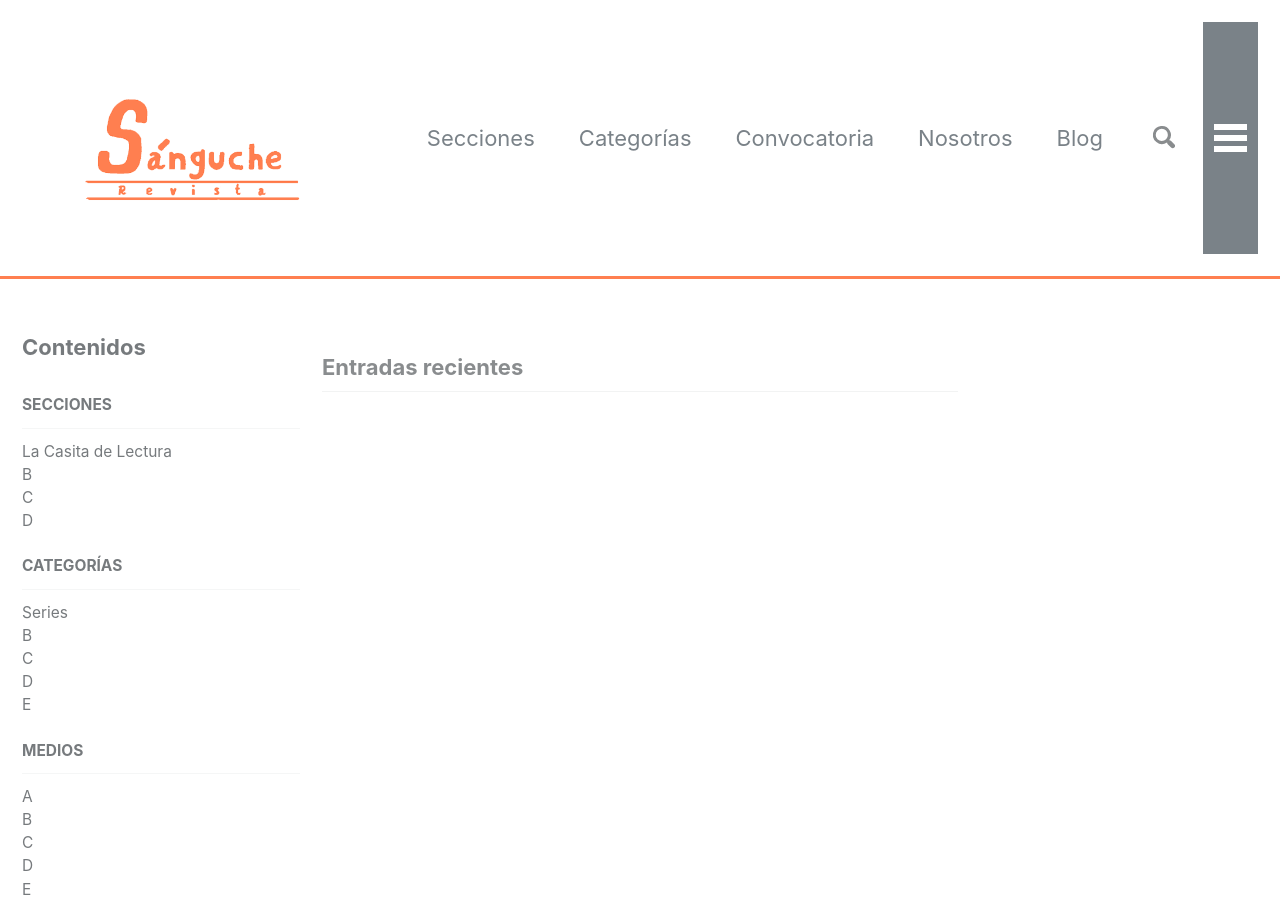
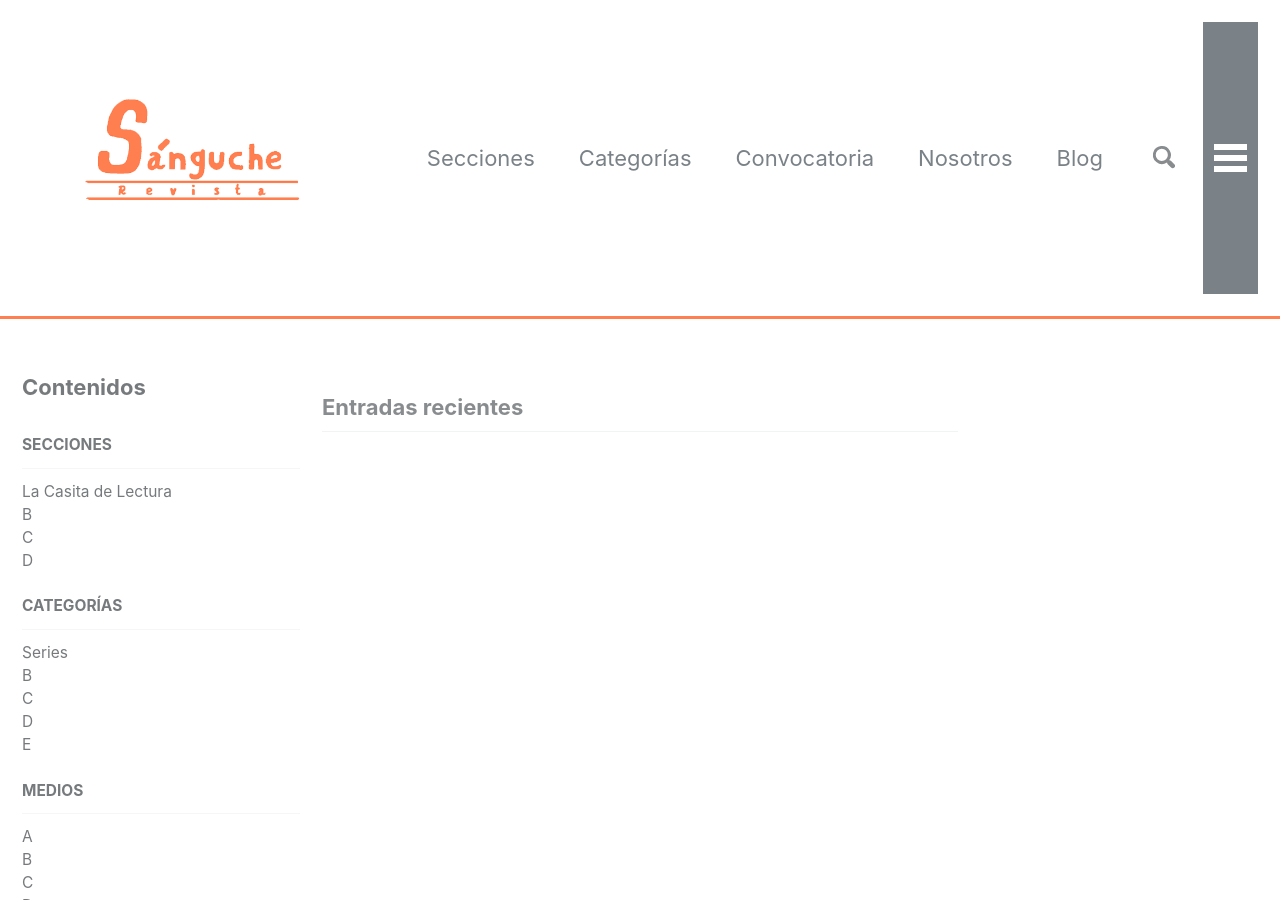
Before and after one commit to sangucherevista/sangucherevista.github.io, a Jekyll site: the page built from index.md, in a window 1280 px wide and 900 px high. Built offline with Jekyll 4.4.1, drawn with Linux system fonts in a browser that asks for light colours; nearby versions of some CDN libraries; the list of posts is cut into pages by our own code.

Commit message:
Updated '_sass/minimal-mistakes/_masthead.scss' via CloudCannon

```diff
--- a/_sass/minimal-mistakes/_masthead.scss
+++ b/_sass/minimal-mistakes/_masthead.scss
@@ -86,7 +86,7 @@
 #logo {
   width: 260px;
   margin-left: 40px;
-  margin-bottom: 10px;
+  margin-bottom: 50px;
   height: auto;
   opacity: 1;
   line-height: 200px;
```
